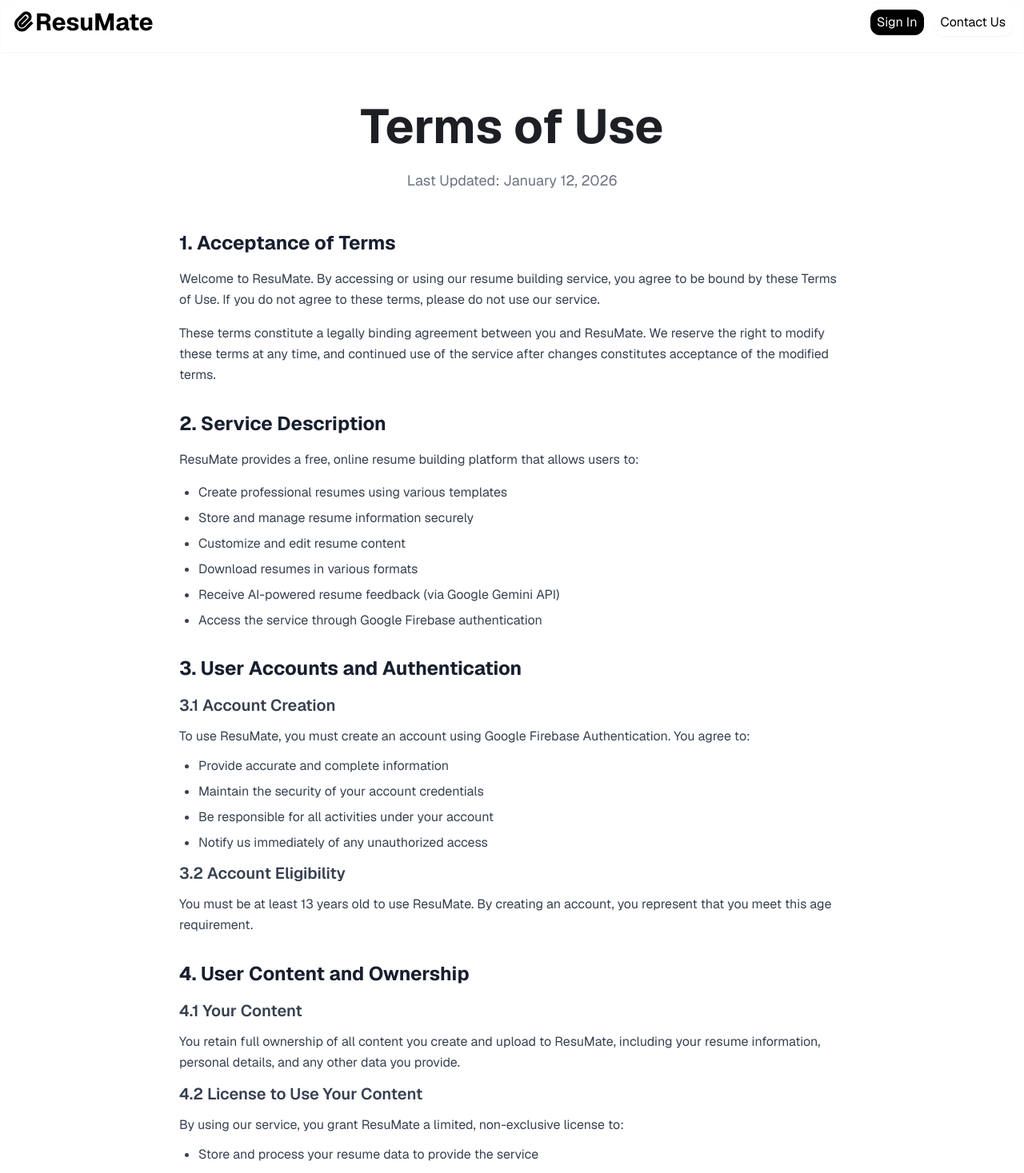
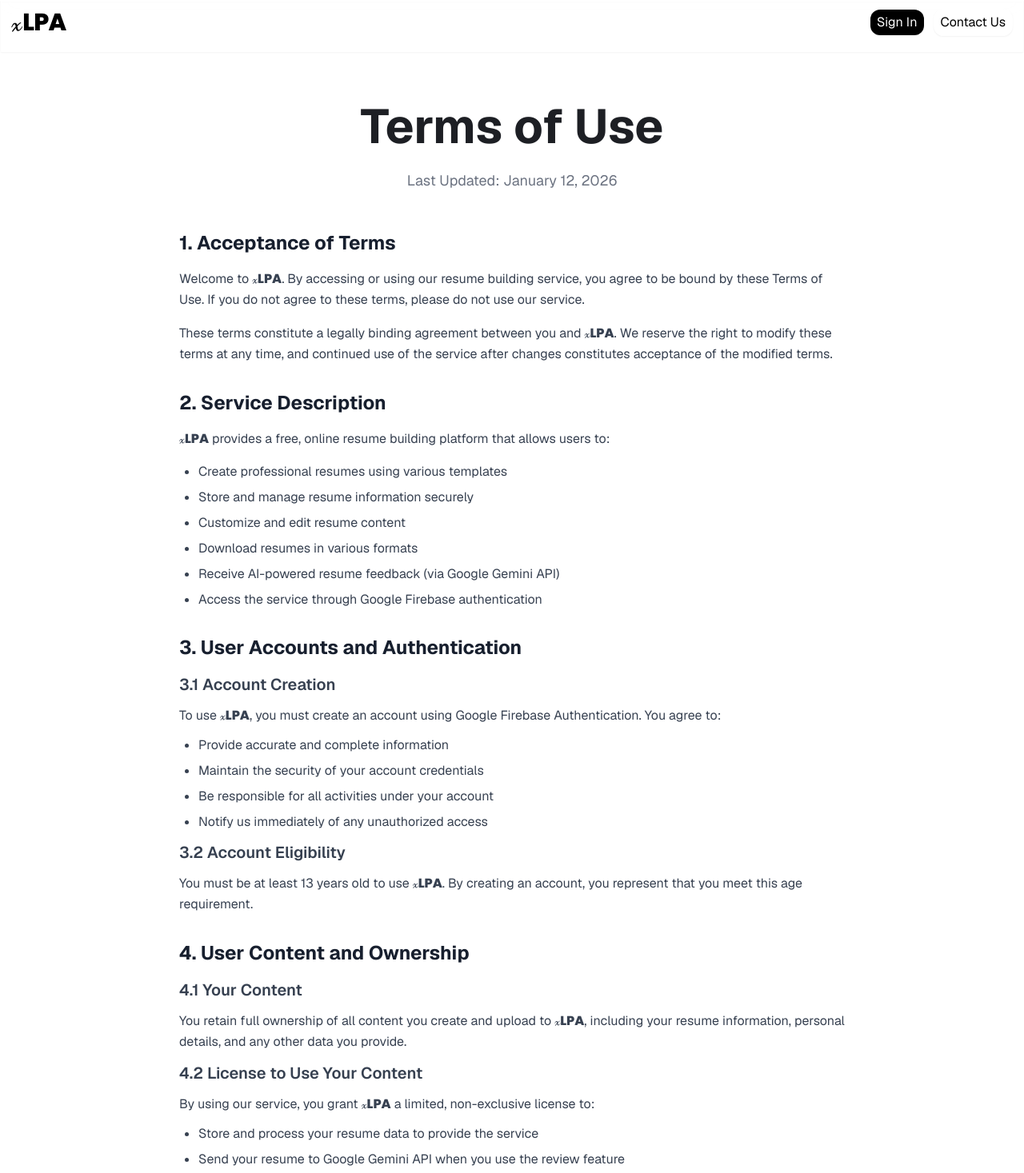
Before and after one commit to itsonlyTushar/Resume_Builder, a React (Vite) app: page /terms in a window 1280 px wide. Shown: the top 1467 px of the page at 80% size. Built offline with nearby package versions, Linux system fonts and the light colour scheme; no server answers.

Commit message:
feat: changed application name

```diff
--- a/index.html
+++ b/index.html
@@ -2,14 +2,14 @@
 <html lang="en">
   <head>
     <meta charset="UTF-8" />
-    <meta property="og:title" content="ResuMate - Resume Builder"/>
+    <meta property="og:title" content="xLPA - Resume Builder"/>
     <meta property="og:description" content="Build a professional resume in minutes with our easy-to-use resume builder. Choose from customizable templates and download your resume in PDF format instantly. Perfect for job seekers and professionals!"/>
     <meta property="og:image" content="https://ik.imagekit.io/ypmvzuphr/Screenshot%202025-02-19%20104224.png?updatedAt=1739987550724" />
     <meta property="og:url" content="https://resume-builder-delta-peach.vercel.app" />
     <meta property="og:type" content="website" />
 
     <meta name="twitter:card" content="https://ik.imagekit.io/ypmvzuphr/Screenshot%202025-02-19%20104224.png?updatedAt=1739987550724" />
-    <meta name="twitter:title" content="ResuMate" />
+    <meta name="twitter:title" content="xLPA" />
     <meta name="twitter:image" content="https://ik.imagekit.io/ypmvzuphr/Screenshot%202025-02-19%20104224.png?updatedAt=1739987550724" />
 
     <link rel="icon" type="image/svg+xml" href="/icon.png" />
@@ -19,9 +19,9 @@
     <link rel="stylesheet" href="https://unpkg.com/aos@next/dist/aos.css" />
     <link rel="stylesheet" href="https://cdnjs.cloudflare.com/ajax/libs/remixicon/4.5.0/remixicon.css" integrity="sha512-6p+GTq7fjTHD/sdFPWHaFoALKeWOU9f9MPBoPnvJEWBkGS4PKVVbCpMps6IXnTiXghFbxlgDE8QRHc3MU91lJg==" crossorigin="anonymous" referrerpolicy="no-referrer" />
     <link rel="stylesheet" href="https://cdnjs.cloudflare.com/ajax/libs/remixicon/4.5.0/remixicon.min.css" integrity="sha512-T7lIYojLrqj7eBrV1NvUSZplDBi8mFyIEGFGdox8Bic92Col3GVrscbJkL37AJoDmF2iAh81fRpO4XZukI6kbA==" crossorigin="anonymous" referrerpolicy="no-referrer" />
-    <link href="https://fonts.googleapis.com/css2?family=Geist:wght@100..900&display=swap" rel="stylesheet">
+    <link href="https://fonts.googleapis.com/css2?family=Dancing+Script:wght@400;700&family=Geist:wght@100..900&family=Poppins:wght@600;700;800;900&display=swap" rel="stylesheet">
     <link rel="stylesheet" href="https://cdnjs.cloudflare.com/ajax/libs/font-awesome/6.6.0/css/all.min.css" integrity="sha512-Kc323vGBEqzTmouAECnVceyQqyqdsSiqLQISBL29aUW4U/M7pSPA/gEUZQqv1cwx4OnYxTxve5UMg5GT6L4JJg==" crossorigin="anonymous" referrerpolicy="no-referrer" />
-    <title>ResuMate - Professional resumes builder</title>
+    <title>xLPA - Professional resumes builder</title>
   </head>
   <body>
     <div id="root"></div>
--- a/src/auth/SignIn.jsx
+++ b/src/auth/SignIn.jsx
@@ -56,18 +56,18 @@
   };
 
   return (
-    <section>
+    <section className="landing_page">
       <Navigation />
       <form
         onSubmit={handleSignIn}
         className="flex items-center justify-center min-h-screen p-5"
       >
-        <div className="border border-gray-200 rounded-3xl p-10 mt-24">
+        <div className="border border-gray-200 bg-white rounded-3xl p-10 mt-24">
           <div className="flex justify-center text-5xl ">
             <i className="ri-attachment-2"></i>
           </div>
           <h1 className="text-xl font-bold mb-4 text-center">
-            Sign In With Resumate
+            Sign In With <span style={{ fontFamily: "'Dancing Script', cursive", fontWeight: 700 }}>x</span><span style={{ fontFamily: "'Poppins', sans-serif", fontWeight: 800 }}>LPA</span>
           </h1>
           <div className="block">
             <input
--- a/src/components/Footer/Footer.jsx
+++ b/src/components/Footer/Footer.jsx
@@ -33,7 +33,7 @@
             <div className="md:col-span-5 space-y-4">
               <Logo />
               <p className="text-zinc-400 text-sm leading-relaxed max-w-sm">
-                Create professional, standout resumes in minutes. ResuMate handles formatting and styling to showcase your unique career journey.
+                Create professional, standout resumes in minutes. <span style={{ fontFamily: "'Dancing Script', cursive", fontWeight: 700 }}>x</span><span style={{ fontFamily: "'Poppins', sans-serif", fontWeight: 800 }}>LPA</span> handles formatting and styling to showcase your unique career journey.
               </p>
             </div>
 
--- a/src/components/UI/Faq.jsx
+++ b/src/components/UI/Faq.jsx
@@ -4,9 +4,9 @@
   const questions = [
     {
       id: 1,
-      question: "Is ResuMate free to use?",
+      question: <>Is <span style={{ fontFamily: "'Dancing Script', cursive", fontWeight: 700 }}>x</span><span style={{ fontFamily: "'Poppins', sans-serif", fontWeight: 800 }}>LPA</span> free to use?</>,
       answer:
-        "Yes! ResuMate is completely free to use. You can build and download your resume without paying anything.",
+        <>Yes! <span style={{ fontFamily: "'Dancing Script', cursive", fontWeight: 700 }}>x</span><span style={{ fontFamily: "'Poppins', sans-serif", fontWeight: 800 }}>LPA</span> is completely free to use. You can build and download your resume without paying anything.</>,
     },
     {
       id: 2,
--- a/src/pages/Landing.jsx
+++ b/src/pages/Landing.jsx
@@ -245,7 +245,7 @@
               Browse Unique Templates
             </h1>
             <p className="text-gray-400 text-sm max-w-sm text-start">
-              ResuMate offers a range of professionally designed templates so
+              <span style={{ fontFamily: "'Dancing Script', cursive", fontWeight: 700 }}>x</span><span style={{ fontFamily: "'Poppins', sans-serif", fontWeight: 800 }}>LPA</span> offers a range of professionally designed templates so
               you can make the right first impression no matter your industry or
               experience level.
             </p>
--- a/src/pages/Logo.jsx
+++ b/src/pages/Logo.jsx
@@ -15,9 +15,9 @@
   };
 
   return (
-    <h1 className={`sm:text-3xl text-2xl font-bold`}>
+    <h1 className={`sm:text-3xl text-2xl font-extrabold tracking-tight`}>
       <button onClick={handleNavigation}>
-        <i className="ri-attachment-2"></i>ResuMate
+        <span style={{ fontFamily: "'Dancing Script', cursive", fontWeight: 700, marginRight: '2px' }}>x</span><span style={{ fontFamily: "'Poppins', sans-serif", fontWeight: 800 }}>LPA</span>
       </button>
     </h1>
   );
--- a/src/pages/PrivacyPolicy.jsx
+++ b/src/pages/PrivacyPolicy.jsx
@@ -32,7 +32,7 @@
             <section data-aos="fade-up" className="space-y-4">
               <h2 className="text-2xl font-bold text-[#171F2E]">1. Introduction</h2>
               <p className="leading-relaxed">
-                Welcome to ResuMate. We are committed to protecting your privacy and ensuring
+                Welcome to <span style={{ fontFamily: "'Dancing Script', cursive", fontWeight: 700 }}>x</span><span style={{ fontFamily: "'Poppins', sans-serif", fontWeight: 800 }}>LPA</span>. We are committed to protecting your privacy and ensuring
                 the security of your personal information. This Privacy Policy explains how we
                 collect, use, and safeguard your data when you use our resume building service.
               </p>
@@ -180,7 +180,7 @@
             <section data-aos="fade-up" className="bg-[#EEEFEF] p-6 rounded-lg mt-8">
               <h3 className="text-xl font-bold text-[#171F2E] mb-3">Summary</h3>
               <p className="leading-relaxed text-[#364050]">
-                ResuMate respects your privacy. Your data is only shared with:
+                <span style={{ fontFamily: "'Dancing Script', cursive", fontWeight: 700 }}>x</span><span style={{ fontFamily: "'Poppins', sans-serif", fontWeight: 800 }}>LPA</span> respects your privacy. Your data is only shared with:
               </p>
               <ul className="list-disc pl-6 mt-2 space-y-1 text-[#364050]">
                 <li><strong>Google Firebase</strong> - for secure authentication</li>
--- a/src/pages/Terms.jsx
+++ b/src/pages/Terms.jsx
@@ -34,12 +34,12 @@
         >
           <div className="max-w-4xl px-4 rounded-2xl">
             <h1 className="sm:text-4xl text-3xl font-semibold mb-6">
-              📄 Terms of Use – ResuMate
+              📄 Terms of Use – <span style={{ fontFamily: "'Dancing Script', cursive", fontWeight: 700 }}>x</span><span style={{ fontFamily: "'Poppins', sans-serif", fontWeight: 800 }}>LPA</span>
             </h1>
             <div className="text-lg text-gray-700 space-y-2">
               <p><strong>Effective Date:</strong> July 1, 2025</p>
               <p><strong>Owner:</strong> Tushar Soni</p>
-              <p><strong>Project:</strong> ResuMate – Professional Resume Builder</p>
+              <p><strong>Project:</strong> <span style={{ fontFamily: "'Dancing Script', cursive", fontWeight: 700 }}>x</span><span style={{ fontFamily: "'Poppins', sans-serif", fontWeight: 800 }}>LPA</span> – Professional Resume Builder</p>
             </div>
           </div>
         </section>
@@ -54,7 +54,7 @@
               Acceptance of Terms
             </h2>
             <p className="text-lg text-gray-700 leading-relaxed">
-              By accessing or using <strong>ResuMate</strong>, you agree to be bound by these Terms of Use. If you do not agree to these terms, please do not use the application.
+              By accessing or using <strong><span style={{ fontFamily: "'Dancing Script', cursive", fontWeight: 700 }}>x</span><span style={{ fontFamily: "'Poppins', sans-serif", fontWeight: 800 }}>LPA</span></strong>, you agree to be bound by these Terms of Use. If you do not agree to these terms, please do not use the application.
             </p>
           </div>
 
@@ -65,7 +65,7 @@
               Usage Eligibility
             </h2>
             <p className="text-lg text-gray-700 leading-relaxed">
-              You must be at least 13 years old to use ResuMate. By using the service, you confirm that you meet this requirement.
+              You must be at least 13 years old to use <span style={{ fontFamily: "'Dancing Script', cursive", fontWeight: 700 }}>x</span><span style={{ fontFamily: "'Poppins', sans-serif", fontWeight: 800 }}>LPA</span>. By using the service, you confirm that you meet this requirement.
             </p>
           </div>
 
@@ -82,7 +82,7 @@
               </li>
               <li className="flex items-start">
                 <span className="text-red-500 mr-3 mt-1">•</span>
-                You agree not to use ResuMate for any illegal or unauthorized purposes.
+                You agree not to use <span style={{ fontFamily: "'Dancing Script', cursive", fontWeight: 700 }}>x</span><span style={{ fontFamily: "'Poppins', sans-serif", fontWeight: 800 }}>LPA</span> for any illegal or unauthorized purposes.
               </li>
               <li className="flex items-start">
                 <span className="text-red-500 mr-3 mt-1">•</span>
@@ -100,7 +100,7 @@
             <ul className="text-lg text-gray-700 leading-relaxed space-y-3">
               <li className="flex items-start">
                 <span className="text-red-500 mr-3 mt-1">•</span>
-                ResuMate uses <strong className="mx-2"> Firebase Authentication </strong>  to manage user accounts securely.
+                <span style={{ fontFamily: "'Dancing Script', cursive", fontWeight: 700 }}>x</span><span style={{ fontFamily: "'Poppins', sans-serif", fontWeight: 800 }}>LPA</span> uses <strong className="mx-2"> Firebase Authentication </strong>  to manage user accounts securely.
               </li>
               <li className="flex items-start">
                 <span className="text-red-500 mr-3 mt-1">•</span>
@@ -118,7 +118,7 @@
             <ul className="text-lg text-gray-700 leading-relaxed space-y-3">
               <li className="flex items-start">
                 <span className="text-red-500 mr-3 mt-1">•</span>
-                ResuMate stores user data via <strong className="mx-2">Appwrite</strong>.
+                <span style={{ fontFamily: "'Dancing Script', cursive", fontWeight: 700 }}>x</span><span style={{ fontFamily: "'Poppins', sans-serif", fontWeight: 800 }}>LPA</span> stores user data via <strong className="mx-2">Appwrite</strong>.
               </li>
               <li className="flex items-start">
                 <span className="text-red-500 mr-3 mt-1">•</span>
@@ -136,7 +136,7 @@
             <ul className="text-lg text-gray-700 leading-relaxed space-y-3">
               <li className="flex items-start">
                 <span className="text-red-500 mr-3 mt-1">•</span>
-                ResuMate provides multiple resume templates for personal use only.
+                <span style={{ fontFamily: "'Dancing Script', cursive", fontWeight: 700 }}>x</span><span style={{ fontFamily: "'Poppins', sans-serif", fontWeight: 800 }}>LPA</span> provides multiple resume templates for personal use only.
               </li>
               <li className="flex items-start">
                 <span className="text-red-500 mr-3 mt-1">•</span>
@@ -176,7 +176,7 @@
             <div className="text-lg text-gray-700 leading-relaxed space-y-3">
               <p className="flex items-start">
                 <span className="text-red-500 mr-3 mt-1">•</span>
-                ResuMate is provided "as is" without warranties of any kind.
+                <span style={{ fontFamily: "'Dancing Script', cursive", fontWeight: 700 }}>x</span><span style={{ fontFamily: "'Poppins', sans-serif", fontWeight: 800 }}>LPA</span> is provided "as is" without warranties of any kind.
               </p>
               <p>While we strive to keep the platform stable and secure, we are not liable for:</p>
               <ul className="ml-6 space-y-2">
@@ -244,7 +244,7 @@
           {/* Back to top notice */}
           <div data-aos="fade-up" className="text-center bg-gray-50 p-6 rounded-xl">
             <p className="text-gray-600 text-lg">
-              Thank you for using <strong className="text-blackBg">ResuMate</strong>!
+              Thank you for using <strong className="text-blackBg"><span style={{ fontFamily: "'Dancing Script', cursive", fontWeight: 700 }}>x</span><span style={{ fontFamily: "'Poppins', sans-serif", fontWeight: 800 }}>LPA</span></strong>!
               We're committed to helping you build professional resumes with ease and security.
             </p>
           </div>
--- a/src/pages/TermsOfUse.jsx
+++ b/src/pages/TermsOfUse.jsx
@@ -34,13 +34,13 @@
                   1. Acceptance of Terms
                 </h2>
                 <p className="leading-relaxed">
-                  Welcome to ResuMate. By accessing or using our resume building
+                  Welcome to <span style={{ fontFamily: "'Dancing Script', cursive", fontWeight: 700 }}>x</span><span style={{ fontFamily: "'Poppins', sans-serif", fontWeight: 800 }}>LPA</span>. By accessing or using our resume building
                   service, you agree to be bound by these Terms of Use. If you
                   do not agree to these terms, please do not use our service.
                 </p>
                 <p className="leading-relaxed">
                   These terms constitute a legally binding agreement between you
-                  and ResuMate. We reserve the right to modify these terms at
+                  and <span style={{ fontFamily: "'Dancing Script', cursive", fontWeight: 700 }}>x</span><span style={{ fontFamily: "'Poppins', sans-serif", fontWeight: 800 }}>LPA</span>. We reserve the right to modify these terms at
                   any time, and continued use of the service after changes
                   constitutes acceptance of the modified terms.
                 </p>
@@ -51,7 +51,7 @@
                   2. Service Description
                 </h2>
                 <p className="leading-relaxed">
-                  ResuMate provides a free, online resume building platform that
+                  <span style={{ fontFamily: "'Dancing Script', cursive", fontWeight: 700 }}>x</span><span style={{ fontFamily: "'Poppins', sans-serif", fontWeight: 800 }}>LPA</span> provides a free, online resume building platform that
                   allows users to:
                 </p>
                 <ul className="list-disc pl-6 space-y-2">
@@ -77,7 +77,7 @@
                     3.1 Account Creation
                   </h3>
                   <p className="leading-relaxed">
-                    To use ResuMate, you must create an account using Google
+                    To use <span style={{ fontFamily: "'Dancing Script', cursive", fontWeight: 700 }}>x</span><span style={{ fontFamily: "'Poppins', sans-serif", fontWeight: 800 }}>LPA</span>, you must create an account using Google
                     Firebase Authentication. You agree to:
                   </p>
                   <ul className="list-disc pl-6 space-y-2">
@@ -93,7 +93,7 @@
                     3.2 Account Eligibility
                   </h3>
                   <p className="leading-relaxed">
-                    You must be at least 13 years old to use ResuMate. By
+                    You must be at least 13 years old to use <span style={{ fontFamily: "'Dancing Script', cursive", fontWeight: 700 }}>x</span><span style={{ fontFamily: "'Poppins', sans-serif", fontWeight: 800 }}>LPA</span>. By
                     creating an account, you represent that you meet this age
                     requirement.
                   </p>
@@ -110,7 +110,7 @@
                   </h3>
                   <p className="leading-relaxed">
                     You retain full ownership of all content you create and
-                    upload to ResuMate, including your resume information,
+                    upload to <span style={{ fontFamily: "'Dancing Script', cursive", fontWeight: 700 }}>x</span><span style={{ fontFamily: "'Poppins', sans-serif", fontWeight: 800 }}>LPA</span>, including your resume information,
                     personal details, and any other data you provide.
                   </p>
 
@@ -118,7 +118,7 @@
                     4.2 License to Use Your Content
                   </h3>
                   <p className="leading-relaxed">
-                    By using our service, you grant ResuMate a limited,
+                    By using our service, you grant <span style={{ fontFamily: "'Dancing Script', cursive", fontWeight: 700 }}>x</span><span style={{ fontFamily: "'Poppins', sans-serif", fontWeight: 800 }}>LPA</span> a limited,
                     non-exclusive license to:
                   </p>
                   <ul className="list-disc pl-6 space-y-2">
@@ -164,7 +164,7 @@
                     </h3>
                     <p className="leading-relaxed">
                       Our service uses Google Firebase for user authentication.
-                      By using ResuMate, you also agree to Google's Terms of
+                      By using <span style={{ fontFamily: "'Dancing Script', cursive", fontWeight: 700 }}>x</span><span style={{ fontFamily: "'Poppins', sans-serif", fontWeight: 800 }}>LPA</span>, you also agree to Google's Terms of
                       Service and Privacy Policy as they relate to Firebase
                       authentication.
                     </p>
@@ -278,7 +278,7 @@
                     8.1 Our Property
                   </h3>
                   <p className="leading-relaxed">
-                    All aspects of the ResuMate service, including but not
+                    All aspects of the <span style={{ fontFamily: "'Dancing Script', cursive", fontWeight: 700 }}>x</span><span style={{ fontFamily: "'Poppins', sans-serif", fontWeight: 800 }}>LPA</span> service, including but not
                     limited to:
                   </p>
                   <ul className="list-disc pl-6 space-y-2">
@@ -289,7 +289,7 @@
                     <li>User interface and design elements</li>
                   </ul>
                   <p className="leading-relaxed mt-2">
-                    are owned by ResuMate or its licensors and are protected by
+                    are owned by <span style={{ fontFamily: "'Dancing Script', cursive", fontWeight: 700 }}>x</span><span style={{ fontFamily: "'Poppins', sans-serif", fontWeight: 800 }}>LPA</span> or its licensors and are protected by
                     copyright, trademark, and other intellectual property laws.
                   </p>
 
@@ -316,7 +316,7 @@
                     WARRANTIES OF ANY KIND, EITHER EXPRESS OR IMPLIED.
                   </p>
                   <p className="leading-relaxed mt-3">
-                    ResuMate disclaims all warranties, including but not limited
+                    <span style={{ fontFamily: "'Dancing Script', cursive", fontWeight: 700 }}>x</span><span style={{ fontFamily: "'Poppins', sans-serif", fontWeight: 800 }}>LPA</span> disclaims all warranties, including but not limited
                     to:
                   </p>
                   <ul className="list-disc pl-6 space-y-2 mt-2">
@@ -335,7 +335,7 @@
                 </h2>
                 <div className="bg-[#EEEFEF] p-6 rounded-lg">
                   <p className="leading-relaxed">
-                    TO THE MAXIMUM EXTENT PERMITTED BY LAW, RESUMATE SHALL NOT
+                    TO THE MAXIMUM EXTENT PERMITTED BY LAW, <span style={{ fontFamily: "'Dancing Script', cursive", fontWeight: 700 }}>x</span><span style={{ fontFamily: "'Poppins', sans-serif", fontWeight: 800 }}>LPA</span> SHALL NOT
                     BE LIABLE FOR ANY:
                   </p>
                   <ul className="list-disc pl-6 space-y-2 mt-2">
@@ -364,7 +364,7 @@
                   11. Indemnification
                 </h2>
                 <p className="leading-relaxed">
-                  You agree to indemnify, defend, and hold harmless ResuMate,
+                  You agree to indemnify, defend, and hold harmless <span style={{ fontFamily: "'Dancing Script', cursive", fontWeight: 700 }}>x</span><span style={{ fontFamily: "'Poppins', sans-serif", fontWeight: 800 }}>LPA</span>,
                   its officers, directors, employees, and agents from any
                   claims, damages, losses, liabilities, and expenses (including
                   legal fees) arising from:
@@ -494,7 +494,7 @@
                 </h2>
                 <p className="leading-relaxed">
                   These Terms of Use, together with our Privacy Policy,
-                  constitute the entire agreement between you and ResuMate
+                  constitute the entire agreement between you and <span style={{ fontFamily: "'Dancing Script', cursive", fontWeight: 700 }}>x</span><span style={{ fontFamily: "'Poppins', sans-serif", fontWeight: 800 }}>LPA</span>
                   regarding the use of the service and supersede all prior
                   agreements and understandings.
                 </p>
@@ -527,7 +527,7 @@
                   Acknowledgment
                 </h3>
                 <p className="leading-relaxed text-[#364050]">
-                  BY USING RESUMATE, YOU ACKNOWLEDGE THAT YOU HAVE READ,
+                  BY USING <span style={{ fontFamily: "'Dancing Script', cursive", fontWeight: 700 }}>x</span><span style={{ fontFamily: "'Poppins', sans-serif", fontWeight: 800 }}>LPA</span>, YOU ACKNOWLEDGE THAT YOU HAVE READ,
                   UNDERSTOOD, AND AGREE TO BE BOUND BY THESE TERMS OF USE.
                 </p>
               </section>
```
Also changed, not shown: src/auth/SignUp.jsx (+4 -4 lines), src/components/UI/BrandName.jsx (added, +13 -0 lines), src/index.css (+14 -1 lines), 1 other file (tests, documents, lock files or other folders).
